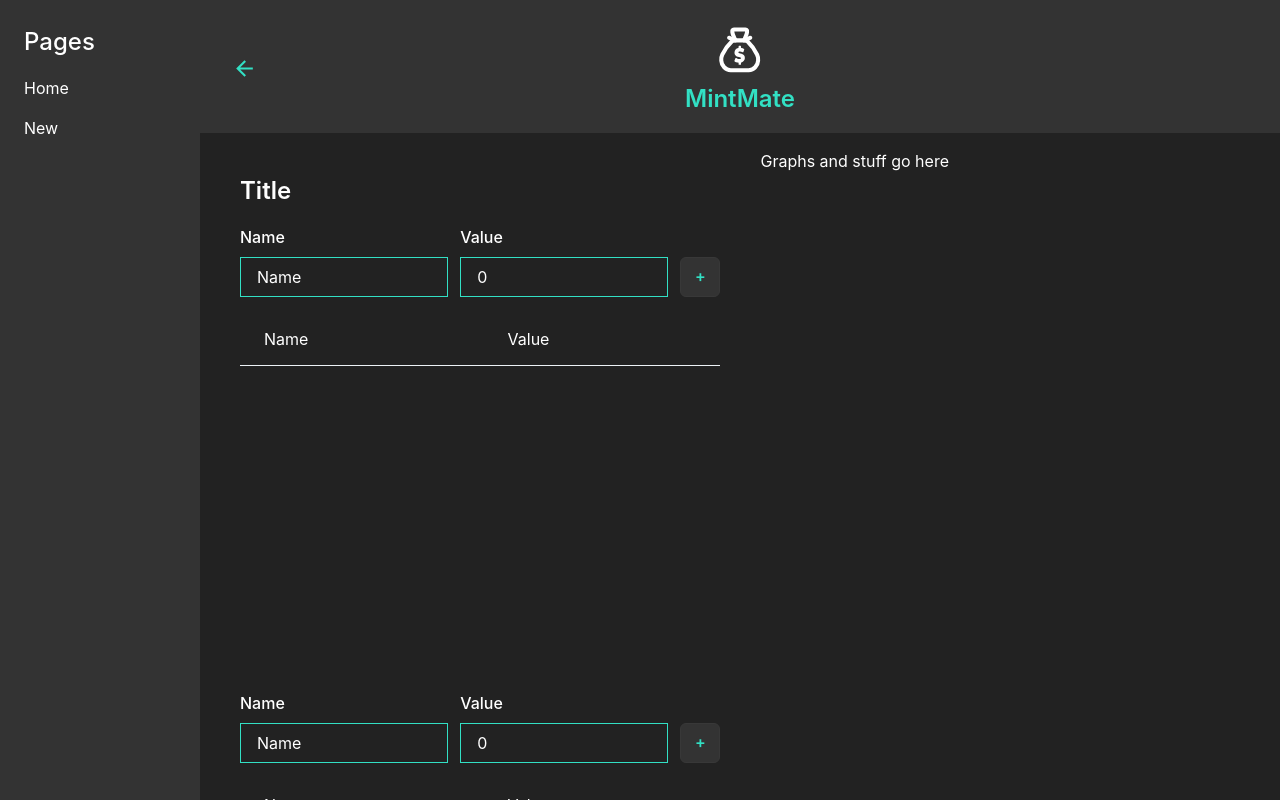
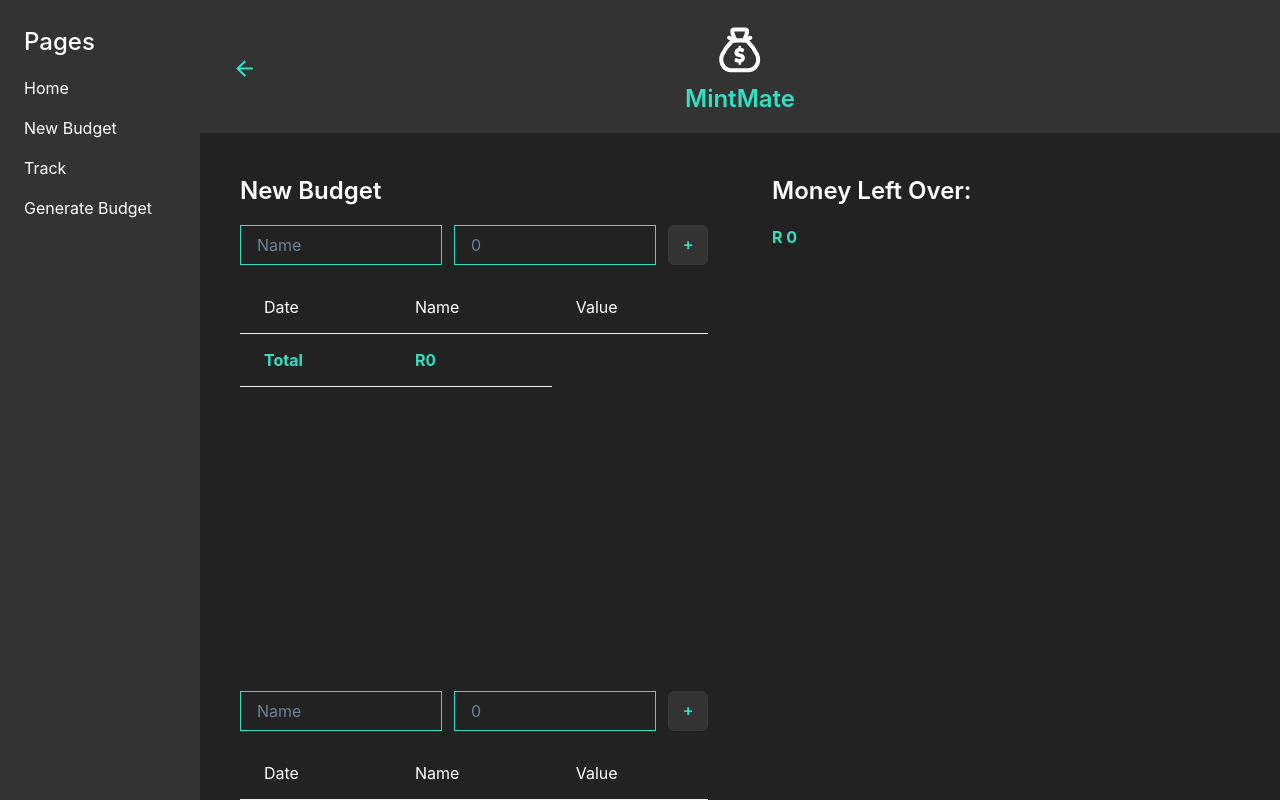
Before and after one commit to Schlukey/budget-app, a React (Create React App) app in the folder mint-mate/: page /create in a window 1280 px wide. Built offline with nearby package versions, Linux system fonts and the light colour scheme.

Commit message:
added basic budget functionality

```diff
--- a/mint-mate/package.json
+++ b/mint-mate/package.json
@@ -25,6 +25,7 @@
     "react-scripts": "5.0.1",
     "redux-persist": "^6.0.0",
     "typescript": "^4.9.5",
+    "uuid": "^9.0.1",
     "web-vitals": "^2.1.4",
     "yup": "^1.3.3"
   },
@@ -51,5 +52,8 @@
       "last 1 firefox version",
       "last 1 safari version"
     ]
+  },
+  "devDependencies": {
+    "@types/uuid": "^9.0.7"
   }
 }
--- a/mint-mate/src/components/app/app-budget-table/app-table.tsx
+++ b/mint-mate/src/components/app/app-budget-table/app-table.tsx
@@ -3,34 +3,31 @@
   Table,
   Thead,
   Tbody,
-  Tfoot,
   Tr,
-  Th,
   Td,
-  TableCaption,
   TableContainer,
   Flex,
+  Tfoot,
 } from '@chakra-ui/react';
+import AppText from '../app-text/app-text';
+import { BudgetItem, ColumnDefinition } from '../../../models/tables';
+import { AppColors } from '../../../theme';
 import AppButton from '../app-button/app-button';
-import AppText from '../app-text/app-text';
-import { AppColors } from '../../../theme';
-import useRandomColor from '../../../hooks/useColor';
-import { BudgetItem, ColumnDefinition } from '../../../models/tables';
 
 export type AppTableProps = {
   header?: string;
   columns: ColumnDefinition[];
+  total: number;
   data: BudgetItem[];
-  addRow?: boolean;
-  removeRow?: boolean;
+  removeItem: (item: BudgetItem) => void;
 };
 
 const AppTable: React.FC<AppTableProps> = ({
   header,
   columns,
+  total = 0,
   data,
-  addRow = false,
-  removeRow = false,
+  removeItem,
 }) => {
   return (
     <Flex w={'full'} gap={3} direction={'column'} color={'white'}>
@@ -43,11 +40,11 @@
           {header}
         </AppText>
       </Flex>
-      <TableContainer>
+      <TableContainer w={'full'}>
         <Table variant={'simple'} w={'full'}>
           <Thead w={'full'}>
             <Tr>
-              {columns.map((x,i) => {
+              {columns.map((x, i) => {
                 return <Td key={i}>{x.header}</Td>;
               })}
             </Tr>
@@ -56,14 +53,37 @@
             {data.map((row, index) => {
               return (
                 <Tr key={index}>
-                  {/* <Td>{row.date ? row.date.toString() : ''}</Td> */}
+                  <Td>{row.dateCreated.toString().slice(0,10)}</Td>
                   <Td>{row.title}</Td>
-                  {/* <Td>{row.description ? row.description : ''}</Td> */}
                   <Td>{row.value}</Td>
+                  <Td
+                    maxW={'20px'}
+                    display={'flex'}
+                    alignItems={'center'}
+                    justifyItems={'center'}
+                  >
+                    <AppButton
+                      size={'xs'}
+                      borderRadius={'full'}
+                      onClick={() => removeItem(row)}
+                    >
+                      -
+                    </AppButton>
+                  </Td>
                 </Tr>
               );
             })}
           </Tbody>
+          <Tfoot>
+            <Tr>
+              <Td color={AppColors.highlight} fontWeight={'bold'}>
+                Total
+              </Td>
+              <Td color={AppColors.highlight} fontWeight={'bold'}>
+                R{total}
+              </Td>
+            </Tr>
+          </Tfoot>
         </Table>
       </TableContainer>
     </Flex>
--- a/mint-mate/src/components/app/app-button/app-button.tsx
+++ b/mint-mate/src/components/app/app-button/app-button.tsx
@@ -23,6 +23,7 @@
         transform: 'translateY(-3px)',
         boxShadow: `2px 2px 0px 0px ${AppColors.highlight} `,
       }}
+      color={AppColors.highlight}
       {...props}
     >
       {children}
--- a/mint-mate/src/components/app/app-input/app-input.tsx
+++ /dev/null
@@ -1,43 +0,0 @@
-import { Input, InputProps, FormControl, FormLabel } from '@chakra-ui/react';
-import { AppColors } from '../../../theme';
-
-export type InputType = 'text' | 'number' | 'email' | 'file' | 'tel';
-
-export interface AppInputProps extends InputProps {
-  name: string;
-  inputType: InputType;
-  label?: string;
-  placeholder?: string;
-  placeholderColor?: string;
-  color?: string;
-  inputBorder?: string;
-}
-
-const AppInput: React.FC<AppInputProps> = ({
-  name,
-  inputType,
-  label,
-  color = 'white',
-  placeholderColor = 'white',
-  placeholder,
-  inputBorder = `1px solid ${AppColors.highlight}`
-}) => {
-  return (
-    <FormControl>
-      <FormLabel color={color}>{label}</FormLabel>
-      <Input
-        name={name}
-        border={inputBorder}
-        borderRadius={0}
-        type={inputType}
-        placeholder={placeholder}
-        _placeholder={{
-          color: placeholderColor
-        }}
-        textColor={color}
-      ></Input>
-    </FormControl>
-  );
-};
-
-export default AppInput;
--- a/mint-mate/src/components/layouts/base-layout.tsx
+++ b/mint-mate/src/components/layouts/base-layout.tsx
@@ -21,9 +21,17 @@
       href: '/',
     },
     {
-      label: 'New',
+      label: 'New Budget',
       href: '/create',
     },
+    {
+      label: 'Track',
+      href: '/track',
+    },
+    {
+      label: 'Generate Budget',
+      href: '/generate'
+    }
   ];
   const variant = useBreakpointValue({
     base: 'mobile',
--- a/mint-mate/src/components/table-columns/columns.ts
+++ b/mint-mate/src/components/table-columns/columns.ts
@@ -1,6 +1,9 @@
 import { ColumnDefinition } from '../../models/tables';
 
 export const incomeColumns: ColumnDefinition[] = [
+  {
+    header: 'Date',
+  },
   {
     header: 'Name',
   },
--- a/mint-mate/src/models/base.ts
+++ b/mint-mate/src/models/base.ts
@@ -1,5 +1,4 @@
 export interface Base {
-  id?: string;
-  dateCreated?: Date;
-  lastModified?: Date;
+  id: string;
+  dateCreated: Date;
 }
--- a/mint-mate/src/pages/create/create.tsx
+++ b/mint-mate/src/pages/create/create.tsx
@@ -1,36 +1,99 @@
 import React, { useState, useEffect } from 'react';
-import { Flex } from '@chakra-ui/react';
+import { Flex, Input } from '@chakra-ui/react';
 import BaseLayout from '../../components/layouts/base-layout';
 import AppButton from '../../components/app/app-button/app-button';
 import AppText from '../../components/app/app-text/app-text';
 import { AppColors } from '../../theme';
 import { BudgetItem } from '../../models/tables';
-import AppInput from '../../components/app/app-input/app-input';
 import AppTable from '../../components/app/app-budget-table/app-table';
 import { incomeColumns } from '../../components/table-columns/columns';
+import { useDispatch, useSelector } from 'react-redux';
+import {
+  addIcomeSource,
+  removeIncomeSource,
+  selectIncomes,
+  selectTotalIncome,
+  setTotalIncomeValue,
+} from '../../store/slices/income.slice';
+import { v4 as uuidv4 } from 'uuid';
+import {
+  addExpenseSource,
+  removeExpenseSource,
+  selectExpenses,
+  selectTotalExpense,
+  setTotalExpenseValue,
+} from '../../store/slices/expense.slice';
 
 const Create: React.FC = () => {
-  const [currentIcomes, setCurrentIncomes] = useState<BudgetItem[]>([]);
-  const [name, setName] = useState<string>('');
-  const [itemValue, setItemValue] = useState<number>(0);
-  const [currentExpenses, setCurrentExpenses] = useState<BudgetItem[]>([]);
-  const incomes: BudgetItem[] = [];
-  const expenses: BudgetItem[] = [];
+  const dispatch = useDispatch();
+  const storeIncomes = useSelector(selectIncomes);
+  const totalIncomeValue = useSelector(selectTotalIncome);
+  const totalExpenseValue = useSelector(selectTotalExpense)
+  const storeExpenses = useSelector(selectExpenses);
+  const [totalIncome, setTotalIncome] = useState<number>(0);
+  const [incomeName, setIncomeName] = useState<string>('');
+  const [incomeValue, setIncomeValue] = useState<number>();
 
-  const handleIncomeAdd = (name: string, value: number) => {
+  const [totalExpense, setTotalExpense] = useState<number>(0);
+  const [expenseItem, setExpenseItem] = useState<string>('');
+  const [expenseValue, setExpenseValue] = useState<number>(0);
+
+  const [leftOver, setLeftOver] = useState<number>(0);
+
+  const handleIncomeAdd = (name: string, value: number | undefined) => {
     const newIncome: BudgetItem = {
       title: name ?? 'check name',
-      value: itemValue ?? 0,
+      value: value ?? 0,
+      dateCreated: new Date(),
+      id: uuidv4(),
     };
-    console.log('test item', newIncome);
-    // incomes.push(newIncome);
-    // setCurrentIncomes(incomes);
+
+    dispatch(addIcomeSource(newIncome));
+  };
+
+  const handleExpenseAdd = (name: string, value: number | undefined) => {
+    const newExpense: BudgetItem = {
+      title: name ?? 'check name',
+      value: value ?? 0,
+      dateCreated: new Date(),
+      id: uuidv4(),
+    };
+    dispatch(addExpenseSource(newExpense));
+  };
+
+  const removeIncomeItem = (item: BudgetItem) => {
+    console.log('item', item);
+    dispatch(removeIncomeSource(item));
+  };
+
+  const removeExpenseItem = (item: BudgetItem) => {
+    dispatch(removeExpenseSource(item));
+  };
+
+  const getIncomeTotal = () => {
+    let sum = 0;
+    storeIncomes.forEach((x) => {
+      sum += x.value;
+    });
+    setTotalIncome(sum);
+  };
+
+  const getExpenseTotal = () => {
+    let sum = 0;
+    storeExpenses.forEach((x) => {
+      sum += x.value;
+    });
+    setTotalExpense(sum);
   };
 
   useEffect(() => {
-    setCurrentIncomes(incomes);
-    setCurrentExpenses(expenses);
-  }, []);
+    getIncomeTotal();
+    getExpenseTotal();
+    const totalLeftOver = totalIncomeValue - totalExpenseValue;
+    setLeftOver(totalLeftOver);
+    dispatch(setTotalExpenseValue(totalExpense));
+    dispatch(setTotalIncomeValue(totalIncome));
+  }, [storeIncomes, storeExpenses]);
 
   return (
     <BaseLayout add={false}>
@@ -44,67 +107,118 @@
           p={6}
         >
           <AppText fontWeight={'600'} fontSize={'x-large'}>
-            Title
+            New Budget
           </AppText>
           <Flex direction={'column'} gap={4} w={'full'} minH={'450px'}>
             <Flex w={'full'} gap={3} align={'end'}>
-              <AppInput
+              <Input
+                border={`1px solid ${AppColors.highlight}`}
+                borderRadius={0}
                 id='income-name'
-                label='Name'
+                color={'white'}
                 name='source'
-                inputType='text'
-                value={'name'}
+                type='text'
+                value={incomeName}
                 placeholder='Name'
                 onChange={(e) => {
-                  // e.preventDefault();
-                  setName(e.target.value);
-                  console.log(name);
+                  e.preventDefault();
+                  setIncomeName(e.target.value);
                 }}
               />
-              <AppInput
+              <Input
+                border={`1px solid ${AppColors.highlight}`}
+                borderRadius={0}
+                color={'white'}
                 id='income-value'
-                label='Value'
-                value={'itemValue'}
+                value={incomeValue}
                 name='source'
-                inputType='number'
+                type='number'
                 placeholder='0'
                 onChange={(e) => {
-                  setItemValue(+e.target.value);
+                  e.preventDefault();
+                  setIncomeValue(+e.target.value);
                 }}
               />
               <AppButton
                 color={AppColors.highlight}
-                onClick={() => handleIncomeAdd(name, itemValue)}
+                onClick={() => handleIncomeAdd(incomeName, incomeValue)}
               >
                 +
               </AppButton>
             </Flex>
-            <AppTable columns={incomeColumns} data={currentIcomes || []} />
+            <Flex overflow={'scroll'} h={'200px'}>
+              <AppTable
+                total={totalIncome}
+                removeItem={(item: BudgetItem) => {
+                  removeIncomeItem(item);
+                }}
+                columns={incomeColumns}
+                data={storeIncomes || []}
+              />
+            </Flex>
           </Flex>
 
           <Flex direction={'column'} gap={4} w={'full'} minH={'450px'}>
             <Flex w={'full'} gap={3} align={'end'}>
-              <AppInput
+              <Input
+                border={`1px solid ${AppColors.highlight}`}
+                borderRadius={0}
+                color={'white'}
                 id='income-name'
-                label='Name'
+                type='text'
                 name='source'
-                inputType='text'
                 placeholder='Name'
+                onChange={(e) => {
+                  e.preventDefault();
+                  setExpenseItem(e.target.value);
+                }}
               />
-              <AppInput
+              <Input
+                border={`1px solid ${AppColors.highlight}`}
+                borderRadius={0}
+                color={'white'}
                 id='income-value'
-                label='Value'
                 name='source'
-                inputType='text'
+                type='text'
                 placeholder='0'
+                onChange={(e) => {
+                  e.preventDefault();
+                  setExpenseValue(+e.target.value);
+                }}
               />
-              <AppButton color={AppColors.highlight}>+</AppButton>
+              <AppButton
+                color={AppColors.highlight}
+                onClick={() => handleExpenseAdd(expenseItem, expenseValue)}
+              >
+                +
+              </AppButton>
             </Flex>
-            <AppTable columns={incomeColumns} data={currentIcomes || []} />
+            <AppTable
+              removeItem={(item: BudgetItem) => removeExpenseItem(item)}
+              columns={incomeColumns}
+              data={storeExpenses || []}
+              total={totalExpense}
+            />
           </Flex>
         </Flex>
-        <Flex w={'full'}>
-          <AppText>Graphs and stuff go here</AppText>
+        <Flex
+          w={'full'}
+          direction={'column'}
+          align={'start'}
+          justify={'start'}
+          gap={4}
+          p={6}
+        >
+          <AppText fontSize={'x-large'} fontWeight={'600'}>
+            Money Left Over:
+          </AppText>
+          <AppText
+            fontWeight={'bold'}
+            fontSize={'medium'}
+            color={AppColors.highlight}
+          >
+            R {leftOver}
+          </AppText>
         </Flex>
       </Flex>
     </BaseLayout>
--- a/mint-mate/src/router/router.tsx
+++ b/mint-mate/src/router/router.tsx
@@ -7,6 +7,8 @@
   Dashboard = '/',
   Budget = '/budget/:id',
   Create = '/create',
+  Track = '/track',
+  Generate = '/generate',
 }
 
 export const Router: React.FC = () => {
--- a/mint-mate/src/store/slices/income.slice.ts
+++ b/mint-mate/src/store/slices/income.slice.ts
@@ -1,5 +1,6 @@
 import { createSlice, PayloadAction } from '@reduxjs/toolkit';
 import { BudgetItem } from '../../models/tables';
+import { RootState } from '../store';
 
 export interface IncomeState {
   incomes: BudgetItem[];
@@ -43,13 +44,20 @@
       };
     },
     setTotalIncomeValue: (state, action: PayloadAction<number>) => {
+      let sum = 0;
+      state.incomes.forEach((x) => {
+        sum += x.value
+      });
       return {
         ...state,
-        totalIncomeValue: action.payload,
+        totalIncomeValue: sum,
       };
     },
   },
 });
 
-export const { addIcomeSource, removeIncomeSource, setIncome, resetIcome } =
+export const { addIcomeSource, removeIncomeSource, setIncome, resetIcome, setTotalIncomeValue } =
   incomeSlice.actions;
+
+export const selectIncomes = (state: RootState) => state.income.incomes;
+export const selectTotalIncome = (state: RootState) => state.income.totalIncomeValue;
```
Also changed, not shown: mint-mate/src/store/slices/expense.slice.ts (+8 -0 lines), mint-mate/src/store/store.ts (+10 -0 lines), 2 other files (tests, documents, lock files or other folders).
